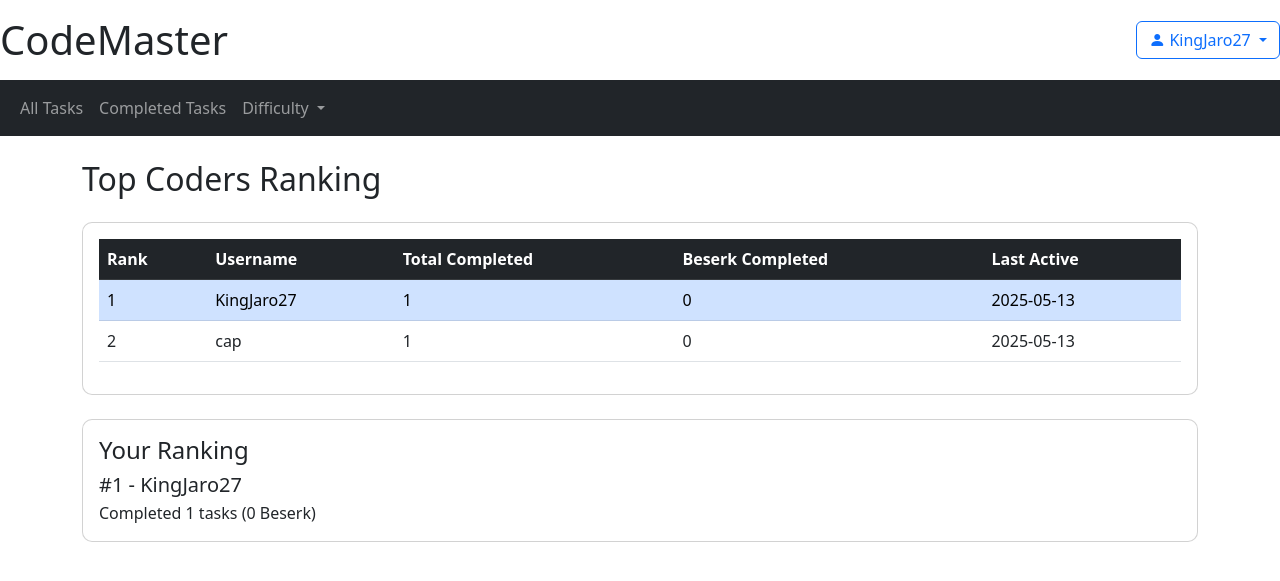
After one commit to KingJaro27/PythonTest_WEB, a Flask app: page /ranking in a window 1280 px wide. The commit adds this page. Shown: the top 581 px of the page. Run offline with Flask 3, Linux system fonts and the light colour scheme; a user stored in the database is signed in.

Commit message:
Add files via upload

```diff
--- a/WEB_project/main_alc.py
+++ b/WEB_project/main_alc.py
@@ -20,6 +20,7 @@ class User(db.Model):
     username = db.Column(db.String(80), unique=True, nullable=False)
     password_hash = db.Column(db.String(120), nullable=False)
     email = db.Column(db.String(120))
+    last_login = db.Column(db.DateTime)
     join_date = db.Column(db.DateTime, default=datetime.utcnow)
     progress = db.relationship("UserProgress", backref="user", lazy=True)
 
@@ -386,6 +387,10 @@ def login():
         user = User.query.filter_by(username=username).first()
 
         if user and check_password_hash(user.password_hash, password):
+
+            user.last_login = datetime.utcnow()
+            db.session.commit()
+
             session["user_id"] = user.id
             session["username"] = user.username
             flash("Logged in successfully!", "success")
@@ -525,6 +530,77 @@ def view_task(task_id):
         completed=completed,
     )
 
+@app.route("/ranking")
+def ranking():
+    if "user_id" not in session:
+        flash("Please login to view the ranking", "danger")
+        return redirect(url_for("login"))
+
+    top_users = db.session.query(
+        User.username,
+        db.func.count(UserProgress.task_id).label('total_completed'),
+        db.func.max(User.last_login).label('last_login'),
+        db.func.sum(db.case((Task.difficulty == 'Beserk', 1), else_=0)).label('beserk_completed')
+    ).join(
+        UserProgress, User.id == UserProgress.user_id
+    ).join(
+        Task, UserProgress.task_id == Task.id
+    ).filter(
+        UserProgress.completed == True
+    ).group_by(
+        User.id
+    ).order_by(
+        db.desc('total_completed'),
+        db.desc('beserk_completed')
+    ).limit(10).all()
+
+    current_user_stats = db.session.query(
+        User.username,
+        db.func.count(UserProgress.task_id).label('total_completed'),
+        db.func.sum(db.case((Task.difficulty == 'Beserk', 1), else_=0)).label('beserk_completed')
+    ).join(
+        UserProgress, User.id == UserProgress.user_id
+    ).join(
+        Task, UserProgress.task_id == Task.id
+    ).filter(
+        UserProgress.user_id == session["user_id"],
+        UserProgress.completed == True
+    ).group_by(
+        User.id
+    ).first()
+
+    user_rank = None
+    if current_user_stats:
+        all_users_ranked = db.session.query(
+            User.id,
+            db.func.count(UserProgress.task_id).label('total_completed'),
+            db.func.sum(db.case((Task.difficulty == 'Beserk', 1), else_=0)).label('beserk_completed')
+        ).join(
+            UserProgress, User.id == UserProgress.user_id
+        ).join(
+            Task, UserProgress.task_id == Task.id
+        ).filter(
+            UserProgress.completed == True
+        ).group_by(
+            User.id
+        ).order_by(
+            db.desc('total_completed'),
+            db.desc('beserk_completed')
+        ).all()
+
+        for idx, (user_id, total, beserk) in enumerate(all_users_ranked, 1):
+            if user_id == session["user_id"]:
+                user_rank = idx
+                break
+
+    return render_template(
+        "ranking.html",
+        top_users=top_users,
+        current_user_stats=current_user_stats,
+        user_rank=user_rank,
+        logged_in=True,
+        username=session.get("username")
+    )
 
 @app.route("/submit_solution/<int:task_id>", methods=["POST"])
 def submit_solution(task_id):
--- a/WEB_project/templates/base.html
+++ b/WEB_project/templates/base.html
@@ -21,7 +21,7 @@
                         </button>
                         <ul class="dropdown-menu dropdown-menu-end">
                             <li><a class="dropdown-item" href="{{ url_for('profile') }}">Profile</a></li>
-                            <li><a class="dropdown-item" href="#">My Progress</a></li>
+                            <li><a class="dropdown-item" href="{{ url_for('ranking') }}">Ranking</a></li>
                             <li><hr class="dropdown-divider"></li>
                             <li><a class="dropdown-item" href="{{ url_for('logout') }}">Logout</a></li>
                         </ul>
--- /dev/null
+++ b/WEB_project/templates/ranking.html
@@ -0,0 +1,70 @@
+{% extends "base.html" %}
+
+{% block content %}
+<div class="container">
+    <h2 class="mb-4">Top Coders Ranking</h2>
+
+    <div class="card mb-4">
+        <div class="card-body">
+            <div class="table-responsive">
+                <table class="table table-hover">
+                    <thead class="table-dark">
+                        <tr>
+                            <th>Rank</th>
+                            <th>Username</th>
+                            <th>Total Completed</th>
+                            <th>Beserk Completed</th>
+                            <th>Last Active</th>
+                        </tr>
+                    </thead>
+                    <tbody>
+                        {% for user in top_users %}
+                        <tr class="{% if user.username == username %}table-primary{% endif %}">
+                            <td>{{ loop.index }}</td>
+                            <td>{{ user.username }}</td>
+                            <td>{{ user.total_completed }}</td>
+                            <td>{{ user.beserk_completed }}</td>
+                            <td>{{ user.last_login.strftime('%Y-%m-%d') if user.last_login else 'Never' }}</td>
+                        </tr>
+                        {% endfor %}
+                    </tbody>
+                </table>
+            </div>
+        </div>
+    </div>
+
+    {% if current_user_stats %}
+    <div class="card">
+        <div class="card-body">
+            <h4 class="card-title">Your Ranking</h4>
+            <div class="d-flex justify-content-between align-items-center">
+                <div>
+                    <h5 class="mb-1">
+                        {% if user_rank <= 10 %}
+                        #{{ user_rank }} - {{ username }}
+                        {% else %}
+                        #{{ user_rank }}+ - {{ username }}
+                        {% endif %}
+                    </h5>
+                    <p class="mb-0">
+                        Completed {{ current_user_stats.total_completed }} tasks
+                        ({{ current_user_stats.beserk_completed }} Beserk)
+                    </p>
+                </div>
+
+                {% if user_rank > 10 %}
+                <div class="alert alert-info">
+                    <small>
+                        <strong>Tips to improve your rank:</strong><br>
+                        - Complete more Beserk challenges (worth more points)<br>
+                        - Work on Hard tasks to unlock Beserk mode<br>
+                        - Be consistent - complete at least 1 task per day
+                    </small>
+                </div>
+                {% endif %}
+            </div>
+        </div>
+    </div>
+    {% endif %}
+</div>
+{% endblock %}
```
Also changed, not shown: WEB_project/instance/database.db.
